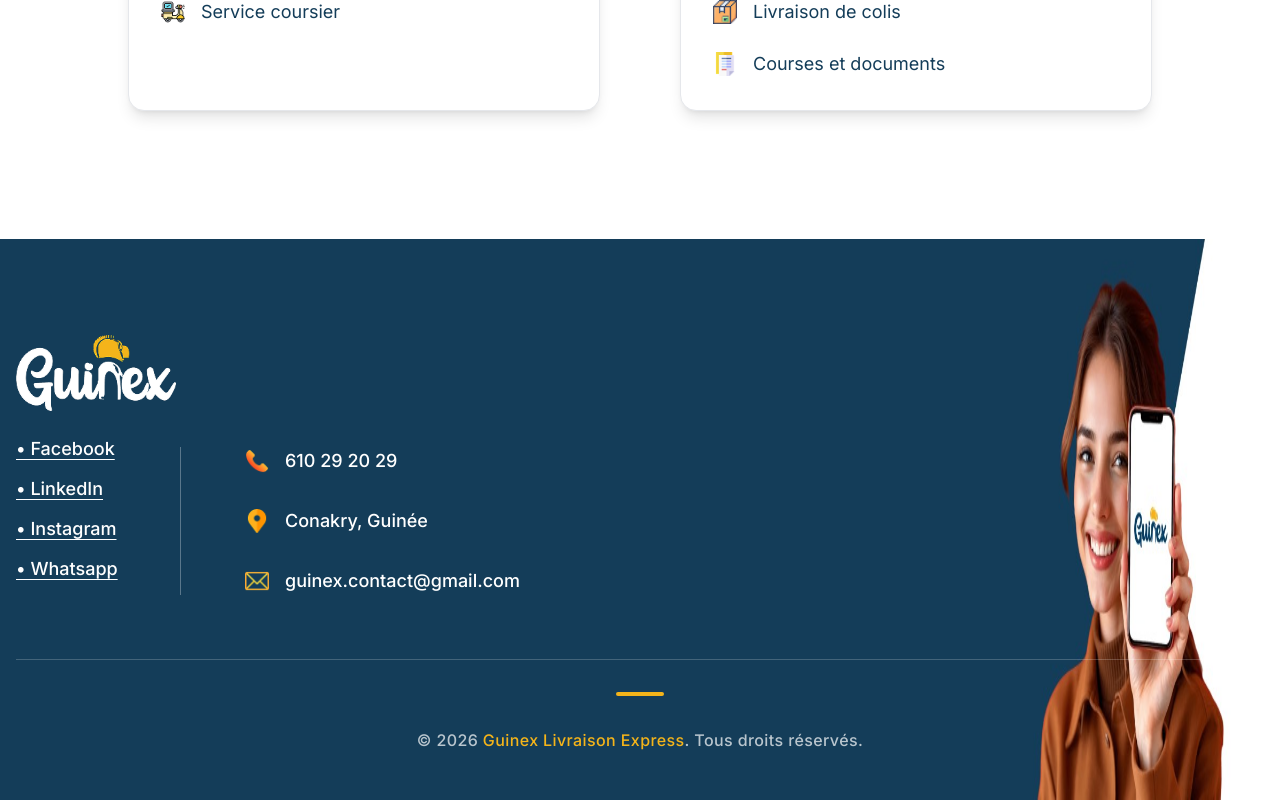
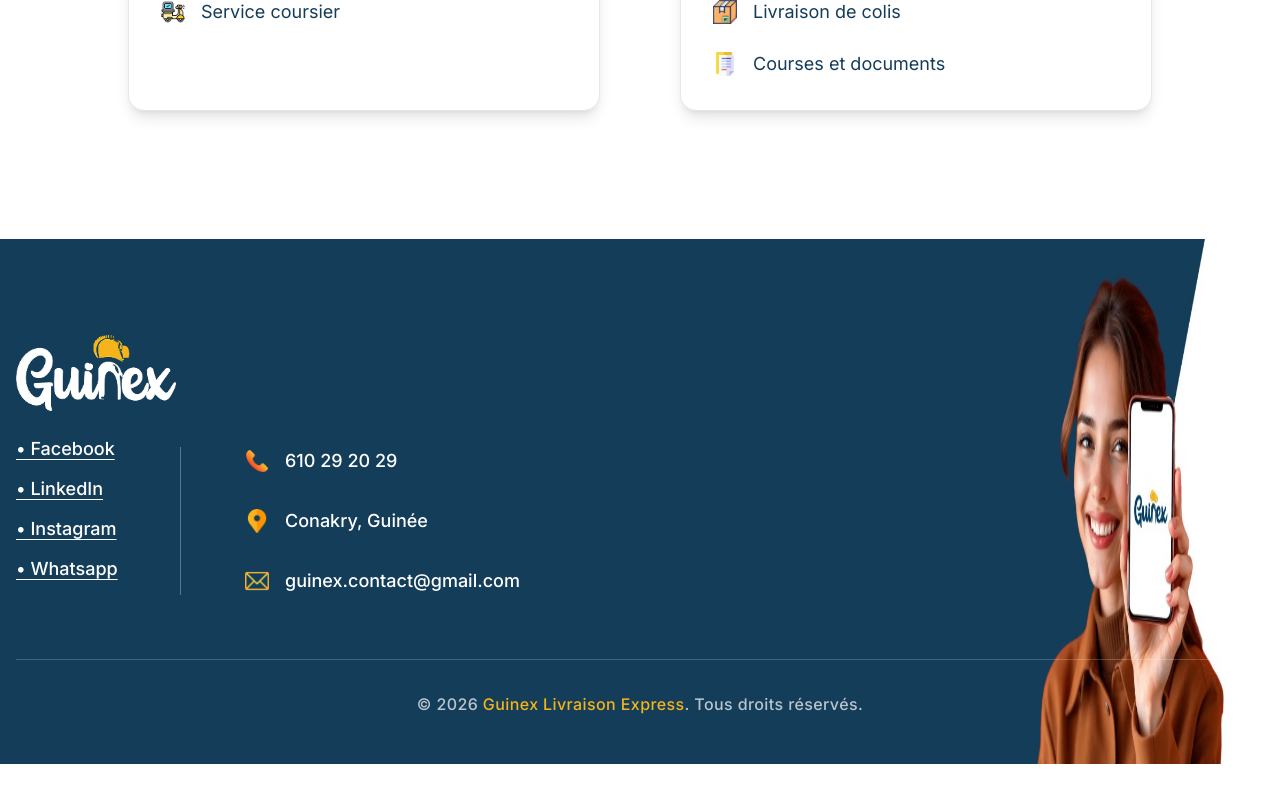
Before and after one commit to Guinex-official/Guinex, a Next.js app: page / in a window 1280 px wide. Shown: the part 1213-2013 px from the top of the page. After the commit the page ends 1977 px from the top, so only its background shows below. Built offline with nearby package versions, Linux system fonts and the light colour scheme.

Commit message:
UI Refinement: Removed yellow line from footer copyright section for a cleaner look.

```diff
--- a/src/components/Footer.tsx
+++ b/src/components/Footer.tsx
@@ -55,7 +55,6 @@ export default function Footer() {
             <div className="container mx-auto max-w-7xl px-4 relative z-10" suppressHydrationWarning>
                 <div className="border-t border-white/20 pt-8 pb-12 text-center">
                     <div className="flex flex-col items-center">
-                        <div className="h-1 w-12 bg-[#F4B41A] rounded-full mb-8"></div>
                         <p className="text-sm md:text-base text-white/70 font-medium tracking-wide">
                             © 2026 <span className="text-[#F4B41A]">Guinex Livraison Express</span>. Tous droits réservés.
                         </p>
```
